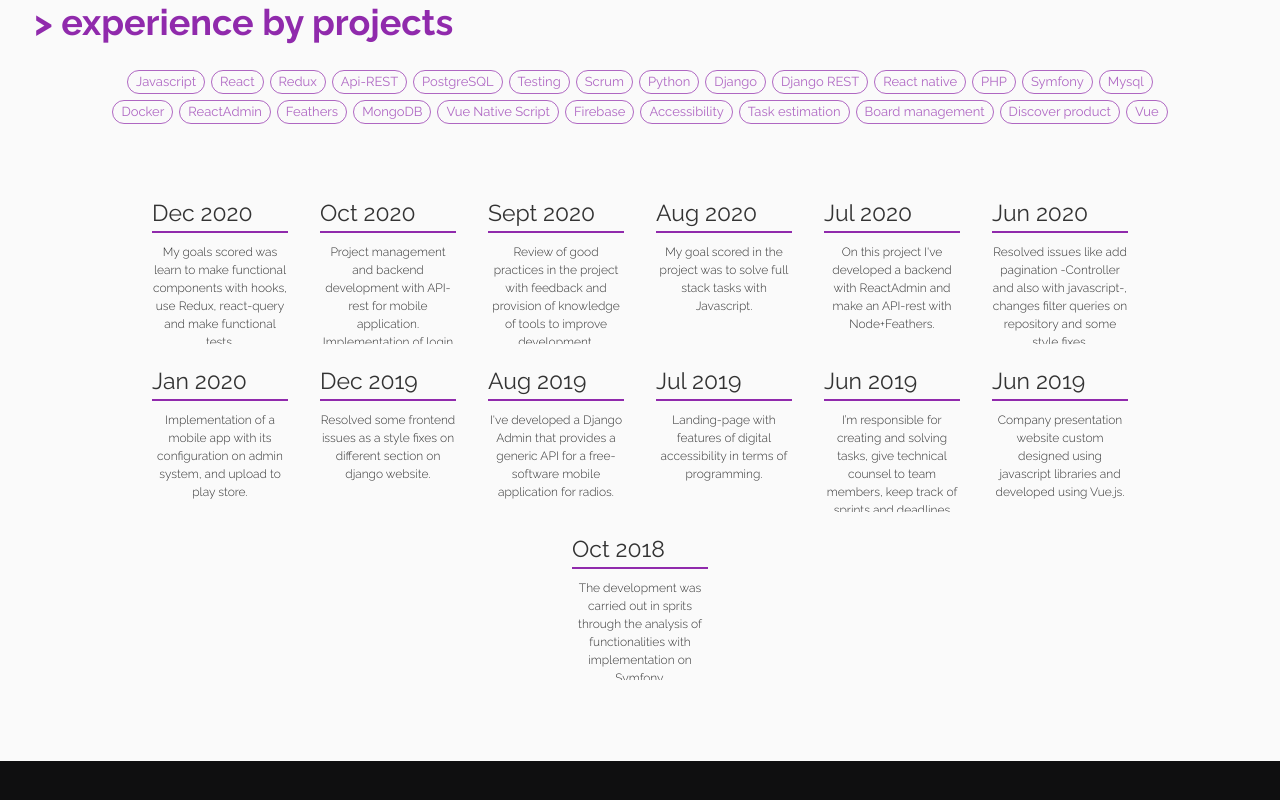
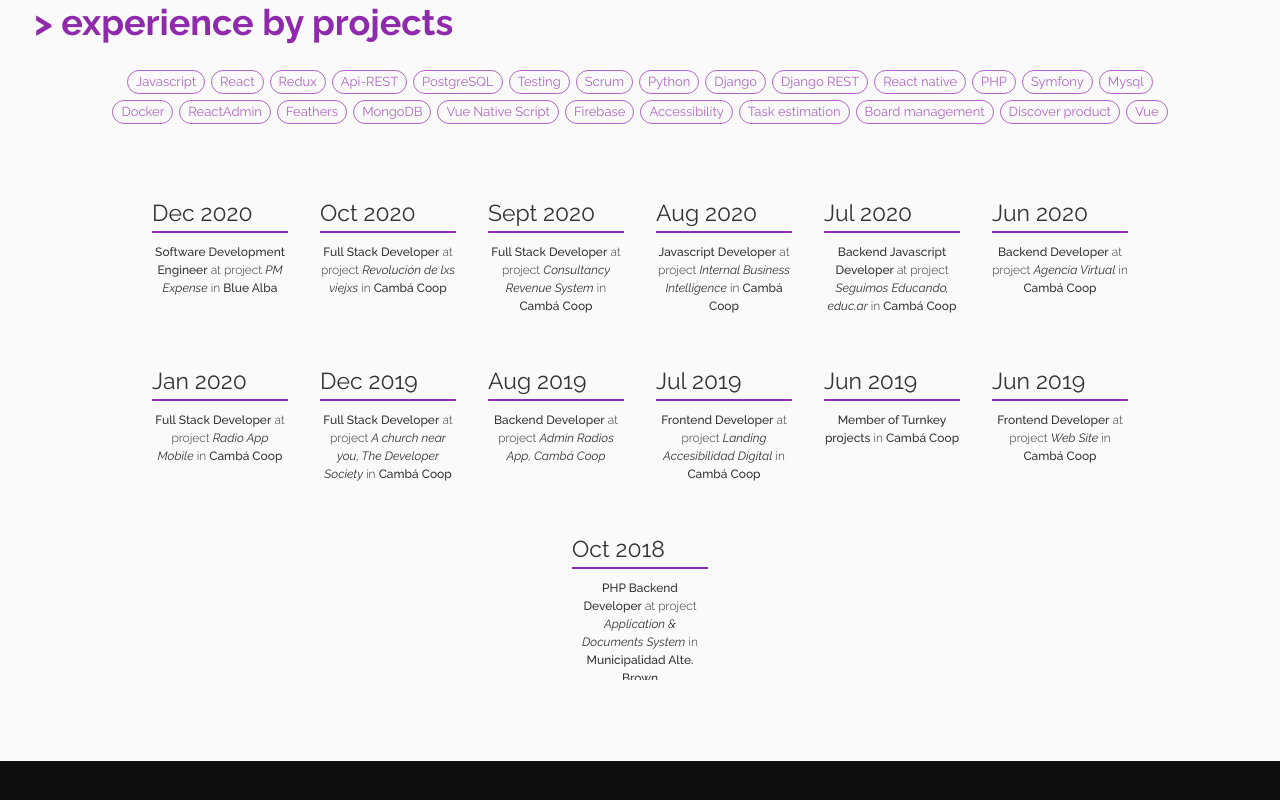
Before and after one commit to NataliaSuarez/NataliaSuarez.github.io, a React (Create React App) app: page / in a window 1280 px wide. Shown: the part 1639-2439 px from the top of the page. Built offline with nearby package versions, Linux system fonts and the light colour scheme.

Commit message:
update experience item

```diff
--- a/src/components/sections/Experience.js
+++ b/src/components/sections/Experience.js
@@ -1,13 +1,13 @@
 import React, { useState, useMemo } from "react";
 import { makeStyles } from "@material-ui/core";
 import Grid from "@material-ui/core/Grid";
-import ButtonBase from "@material-ui/core/ButtonBase";
 import Chip from "@material-ui/core/Chip";
 
 import clsx from "clsx";
 import experience from "../../data/experience";
 import "../../App.css";
 import ExperienceDialog from "./ExperienceDialog";
+import ExperienceItem from "./ExperienceItem";
 
 const TechFilterButton = ({ tech, onAdd, onRemove, selected }) => {
   const classes = useStyles({ isSelected: selected });
@@ -124,18 +124,7 @@ const Experience = () => {
               classes={{ container: classes.justifyCenter }}
             >
               {filteredExperience.map((e) => (
-                <Grid key={e.id} item>
-                  <ButtonBase
-                    focusRipple
-                    key={e.id}
-                    className={classes.experienceContainer}
-                    focusVisibleClassName={classes.focusVisible}
-                    onClick={() => handleClick(e)}
-                  >
-                    <div className={classes.dateText}>{e.date}</div>
-                    <span className={classes.infoText}>{e.data}</span>
-                  </ButtonBase>
-                </Grid>
+                <ExperienceItem experience={e} onClick={handleClick} />
               ))}
             </Grid>
           </Grid>
--- /dev/null
+++ b/src/components/sections/ExperienceItem.js
@@ -0,0 +1,119 @@
+import React, { useEffect, useState } from "react";
+import { makeStyles } from "@material-ui/core";
+import Grid from "@material-ui/core/Grid";
+import ButtonBase from "@material-ui/core/ButtonBase";
+
+const ExperienceItem = ({ experience, onClick }) => {
+  const classes = useStyles();
+
+  const defaultText = (
+    <>
+      <span className={classes.strongDataText}>{`${experience.position}`}</span>{" "}
+      {`${experience.project ? "at project" : ""}`}{" "}
+      <span className={classes.italicDataText}>{`${experience.project}`}</span>{" "}
+      {`${experience.company ? "in " : ""}`}
+      <span className={classes.strongDataText}>{`${
+        experience.company ? experience.company : ""
+      }`}</span>
+    </>
+  );
+
+  const [dataText, setDataText] = useState(defaultText);
+
+  const handleMouseEnter = () => setDataText(experience?.data);
+
+  const handleMouseLeave = () => setDataText(defaultText);
+
+  return (
+    <>
+      <Grid item>
+        <ButtonBase
+          focusRipple
+          className={classes.experienceContainer}
+          focusVisibleClassName={classes.focusVisible}
+          onClick={() => onClick(experience)}
+          onMouseEnter={handleMouseEnter}
+          onMouseLeave={handleMouseLeave}
+        >
+          <div className={classes.dateText}>{experience.date}</div>
+          <span className={classes.infoText}>{dataText}</span>
+        </ButtonBase>
+      </Grid>
+    </>
+  );
+};
+
+export default ExperienceItem;
+
+const useStyles = makeStyles((theme) => ({
+  experienceContainer: {
+    display: "flex",
+    flexDirection: "column",
+    alignItems: "flex-start",
+    justifyContent: "flex-start",
+    height: "calc(100vh/5)",
+    width: "calc(100vh/5)",
+    padding: "6px",
+    cursor: "default",
+    overflow: "hidden",
+    transition: theme.transitions.create(["background-color", "transform"]),
+    transition: "0.5s",
+    "&:hover": {
+      backgroundColor: "rgba(144,42,172,1)",
+      "& div": {
+        color: "white",
+        borderBottom: "2px solid white",
+      },
+      "& span": {
+        color: "white",
+      },
+    },
+    "&:focus": {
+      outline: "none",
+    },
+    [`@media(min-width: 700px)`]: {
+      padding: "12px",
+    },
+  },
+  focusVisible: {},
+  justifyCenter: {
+    justifyContent: "center",
+  },
+  dateText: {
+    color: "#333",
+    fontSize: "18px",
+    fontWeight: "400",
+    borderBottom: "2px solid rgba(144,42,172,1)",
+    whiteSpace: "nowrap",
+    width: "100%",
+    textAlign: "start",
+    marginBottom: "4px",
+    [`@media(min-width: 700px)`]: {
+      fontSize: "23px",
+      marginBottom: "10px",
+    },
+  },
+  infoText: {
+    color: "#333",
+    fontSize: "9px",
+    fontWeight: "300",
+    transition: theme.transitions.create(["background-color", "transform"]),
+    transition: "0.5s",
+    "&:hover": {
+      color: "white",
+    },
+    [`@media(min-width: 700px)`]: {
+      fontSize: "10px",
+    },
+    [`@media(min-width: 1200px)`]: {
+      fontSize: "12px",
+    },
+  },
+  strongDataText: {
+    fontWeight: "500",
+  },
+  italicDataText: {
+    fontWeight: "400",
+    fontStyle: "italic",
+  },
+}));
--- a/src/data/experience.js
+++ b/src/data/experience.js
@@ -3,7 +3,9 @@ const experience = [
     id: "12",
     date: "Dec 2020",
     position: "Software Development Engineer", // currently
-    name: "Blue Alba",
+    company: "Blue Alba",
+    project: "PM Expense",
+    client: "Schonfeld",
     tech: [
       "Javascript",
       "React",
@@ -20,7 +22,9 @@ const experience = [
     id: "11",
     date: "Oct 2020",
     position: "Full Stack Developer",
-    name: "Revolución de lxs viejxs",
+    company: "Cambá Coop",
+    project: "Revolución de lxs viejxs",
+    client: "",
     tech: [
       "Python",
       "Django",
@@ -32,13 +36,15 @@ const experience = [
       "PostgreSQL",
     ],
     data:
-      "Project management and backend development with API-rest for mobile application. Implementation of login and render maps with react native.",
+      "Project management and developer tasks. Tech challenges: facebook login and map points with react native libraries.",
   },
   {
     id: "10",
     date: "Sept 2020",
     position: "Full Stack Developer",
-    name: "Consultancy Revenue System, Municipalidad Alte. Brown",
+    project: "Consultancy Revenue System",
+    client: "Municipalidad Alte. Brown",
+    company: "Cambá Coop",
     tech: ["PHP", "Symfony", "Mysql", "Docker"],
     data:
       "Review of good practices in the project with feedback and provision of knowledge of tools to improve development.",
@@ -47,7 +53,9 @@ const experience = [
     id: "9",
     date: "Aug 2020",
     position: "Javascript Developer",
-    name: "BI, Cambá Coop",
+    project: "Internal Business Intelligence",
+    company: "Cambá Coop",
+    client: "Cambá Coop",
     tech: [
       "Javascript",
       "React",
@@ -65,7 +73,9 @@ const experience = [
     date: "Jul 2020",
     // "date": "Jul 2020 - Aug 2020",
     position: "Backend Javascript Developer",
-    name: "Seguimos Educando, educ.ar",
+    project: "Seguimos Educando, educ.ar",
+    client: "Ministerio de Educación",
+    company: "Cambá Coop",
     tech: [
       "Javascript",
       "React",
@@ -82,7 +92,9 @@ const experience = [
     id: "7",
     date: "Jun 2020",
     position: "Backend Developer",
-    name: "Agencia Virtual, INTA",
+    project: "Agencia Virtual",
+    client: "INTA",
+    company: "Cambá Coop",
     tech: ["PHP", "Symfony", "Javascript"],
     data:
       "Resolved issues like add pagination -Controller and also with javascript-, changes filter queries on repository and some style fixes.",
@@ -91,7 +103,9 @@ const experience = [
     id: "6",
     date: "Jan 2020",
     position: "Full Stack Developer",
-    name: "Radio App Mobile, La Minga",
+    project: "Radio App Mobile",
+    client: "La Minga Radio",
+    company: "Cambá Coop",
     tech: [
       "Python",
       "Django",
@@ -107,7 +121,9 @@ const experience = [
     id: "5",
     date: "Dec 2019",
     position: "Full Stack Developer",
-    name: "A church near you, The Developer Society",
+    project: "A church near you, The Developer Society",
+    client: "The Developer Society",
+    company: "Cambá Coop",
     tech: ["Python", "Django", "Javascript"],
     data:
       "Resolved some frontend issues as a style fixes on different section on django website.",
@@ -117,7 +133,7 @@ const experience = [
     date: "Aug 2019",
     // "date": "Aug 2019 - Nov 2019",
     position: "Backend Developer",
-    name: "Admin Radios App, Cambá Coop",
+    project: "Admin Radios App, Cambá Coop",
     tech: ["Python", "Django", "Django REST", "Api-REST"],
     data:
       "I've developed a Django Admin that provides a generic API for a free-software mobile application for radios.",
@@ -126,7 +142,9 @@ const experience = [
     id: "3",
     date: "Jul 2019",
     position: "Frontend Developer",
-    name: "Landing Accesibilidad Digital, ADC",
+    project: "Landing Accesibilidad Digital",
+    client: "ADC",
+    company: "Cambá Coop",
     tech: ["Javascript", "Accessibility"],
     data:
       "Landing-page with features of digital accessibility in terms of programming.",
@@ -136,16 +154,20 @@ const experience = [
     date: "Jun 2019",
     // "date": "Jun 2019 - Jul 2020",
     position: "Member of Turnkey projects",
-    name: "Turnkey projects, Cambá Coop",
+    project: "", //Turnkey projects of Cambá Coop
+    company: "Cambá Coop",
+    client: "",
     tech: ["Task estimation", "Board management", "Discover product"],
     data:
-      "I’m responsible for creating and solving tasks, give technical counsel to team members, keep track of sprints and deadlines and attend to client meetings.",
+      "Management tasks in team: estimations, project planning, track sprints/deadlines, discover product with client reviews.",
   },
   {
     id: "1",
     date: "Jun 2019",
     position: "Frontend Developer",
-    name: "Web Site, Cambá Coop",
+    project: "Web Site",
+    company: "Cambá Coop",
+    client: "",
     tech: ["Javascript", "Vue", "PHP"],
     data:
       "Company presentation website custom designed using javascript libraries and developed using Vue.js.",
@@ -155,7 +177,9 @@ const experience = [
     date: "Oct 2018",
     // "date": "Oct 2018 - May 2019",
     position: "PHP Backend Developer",
-    name: "Application & Documents System, Municipalidad Alte. Brown",
+    project: "Application & Documents System",
+    company: "Municipalidad Alte. Brown",
+    client: "",
     tech: ["PHP", "Symfony", "Mysql", "Api-REST", "Javascript"],
     data:
       "The development was carried out in sprits through the analysis of functionalities with implementation on Symfony.",
```
